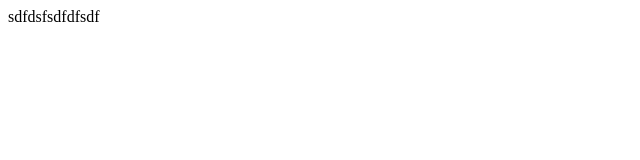
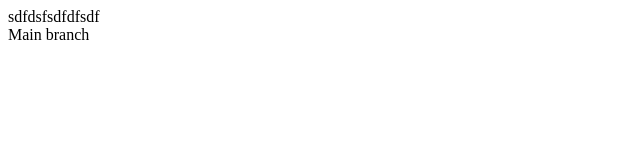
Before and after one commit to Danichp/Git---GitHub, a plain HTML site: page index.html in a window 1280 px wide. Shown: the full height of the page, 0-640 px from the left. Drawn offline with Linux system fonts and the light colour scheme.

Commit message:
Main branch

```diff
--- a/index.html
+++ b/index.html
@@ -8,6 +8,7 @@
 
 <body>
     <div>sdfdsfsdfdfsdf</div>
+    <div>Main branch</div>
 </body>
 
 </html>
```
